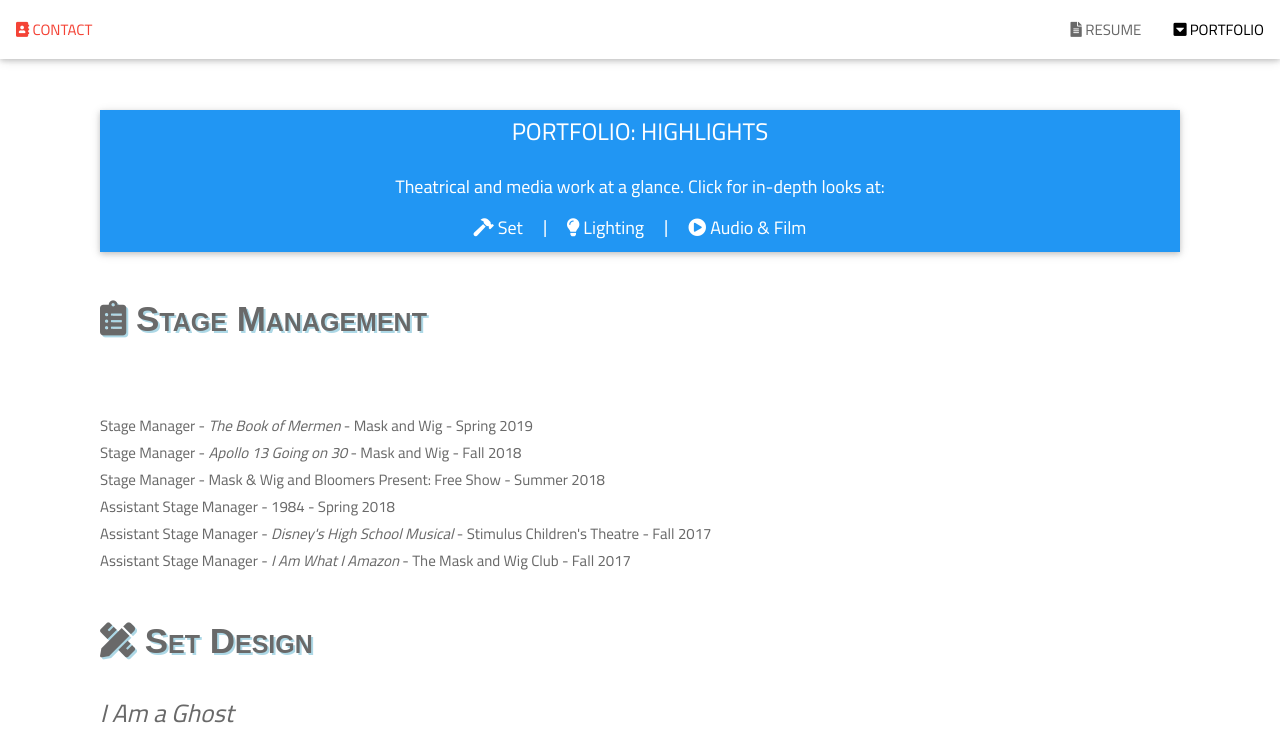
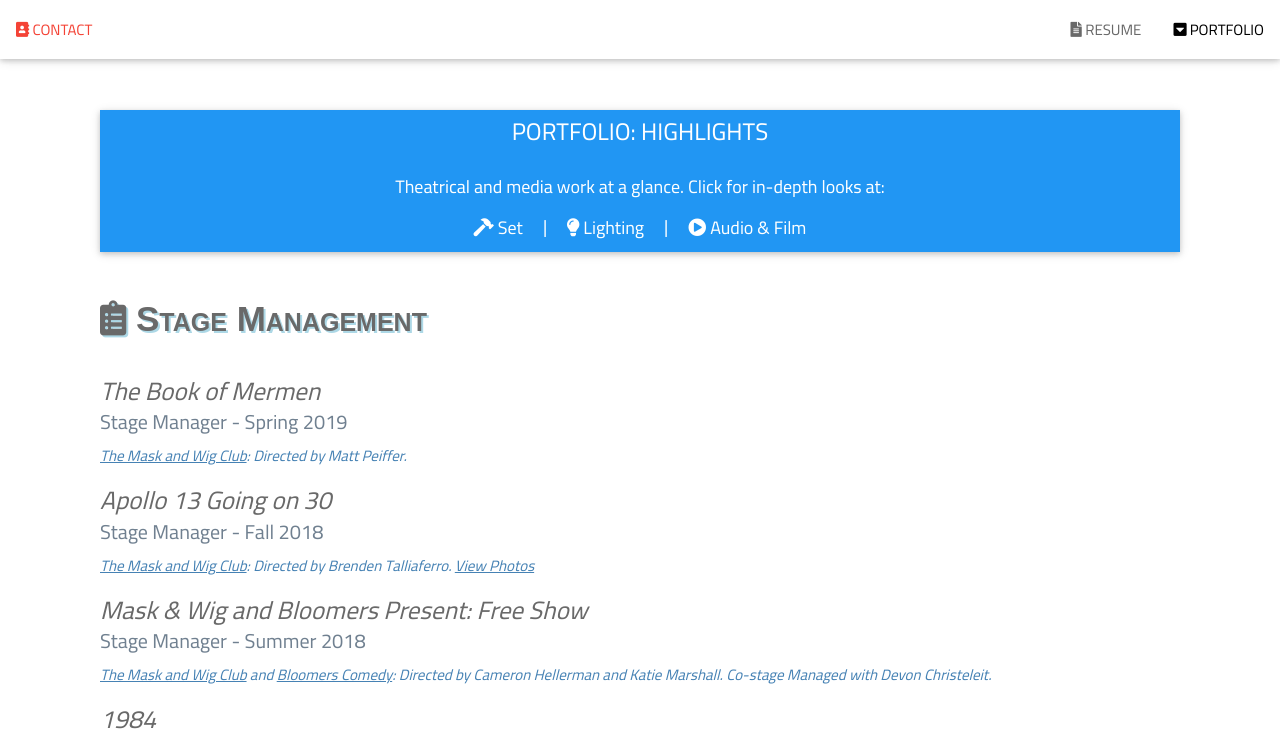
Before and after one commit to jnickseymour/jnickseymour.github.io, a Jekyll site: the page portfolio/at-a-glance.html, which Jekyll copies as it is, in a window 1280 px wide and 1400 px high. Shown: the top 735 px of the window. Built offline with Jekyll 4.4.1, drawn with Linux system fonts in a browser that asks for light colours; nearby versions of some CDN libraries; comment, search, counter and statistics services are not loaded; some of the changed text lies outside the part shown.

Commit message:
Update at-a-glance.html

```diff
--- a/portfolio/at-a-glance.html
+++ b/portfolio/at-a-glance.html
@@ -56,6 +56,13 @@ body, html {
   font-style: italic;
   font-size: 15px;
   text-align: right;
+  color: SteelBlue;
+}
+</style>
+<style>.caption-l {
+  font-style: italic;
+  font-size: 15px;
+  text-align: left;
   color: SteelBlue;
 }
 .videoWrapper {
@@ -118,19 +125,31 @@ body, html {
     <a href="#" class="w3-bar-item w3-button w3-hover-text-red w3-hover-blue" style="color:white"><i class="fas fa-hammer"></i> Set</a> | <a href="#" class="w3-bar-item w3-button w3-hover-text-red w3-hover-blue" style="color:white"><i class="fa fa-lightbulb"></i>  Lighting</a> | <a href="#" class="w3-bar-item w3-button w3-hover-text-red w3-hover-blue" style="color:white"><i class="fas fa-play-circle"></i> Audio & Film</a></p>
   </div>
    <div>
-    <p class="skill"><i class="fas fa-clipboard-list"></i> Stage Management</p><br>
-     Stage Manager - <em>The Book of Mermen</em> - Mask and Wig - Spring 2019<br>
-     Stage Manager - <em>Apollo 13 Going on 30</em> - Mask and Wig - Fall 2018<br>
-     Stage Manager - Mask &amp; Wig and Bloomers Present: Free Show - Summer 2018<br>
-     Assistant Stage Manager - 1984 - Spring 2018<br>
-     Assistant Stage Manager - <em>Disney's High School Musical </em>- Stimulus Children's Theatre - Fall 2017<br>
-     Assistant Stage Manager - <em>I Am What I Amazon</em> - The Mask and Wig Club - Fall 2017<br>
+    <p class="skill"><i class="fas fa-clipboard-list"></i> Stage Management</p>
+     <p class="show">The Book of Mermen</p>
+      <p class="position">Stage Manager - Spring 2019 </p>
+      <p class="caption-l"><a href="http://www.maskandwig.com/">The Mask and Wig Club</a>: Directed by Matt Peiffer.</p>
+     <p class="show">Apollo 13 Going on 30</p>
+      <p class="position">Stage Manager - Fall 2018 </p>
+      <p class="caption-l"><a href="http://www.maskandwig.com/">The Mask and Wig Club</a>: Directed by Brenden Talliaferro. <a href="https://www.flickr.com/photos/ethandwu/albums/72157696776361580/with/45402443822/">View Photos</a></p>
+     <p class="show">Mask &amp; Wig and Bloomers Present: Free Show</p>
+      <p class="position">Stage Manager - Summer 2018 </p>
+      <p class="caption-l"><a href="http://www.maskandwig.com/">The Mask and Wig Club</a> and <a href="https://www.bloomerscomedy.org/">Bloomers Comedy</a>: Directed by Cameron Hellerman and Katie Marshall. Co-stage Managed with Devon Christeleit.</p>
+     <p class="show">1984</p>
+      <p class="position">Assistant Stage Manager - Spring 2018 </p>
+      <p class="caption-l"><a href="https://theatre.sas.upenn.edu/">UPenn Theatre Arts Department</a>: Directed by Dr. James Schlatter, Stage Managed by Hannah Spear.</p>
+     <p class="show">Disney's High School Musical</p>
+      <p class="position">Stage Manager - Fall 2017 </p>
+      <p class="caption-l"><a href="https://stimuluschildrenstheatre.wordpress.com/">Stimulus Children's Theater</a>: Directed by Priscilla Felton, Stage Managed by Susanna Jaramillo.</p>
+     <p class="show">I Am What I Amazon</p>
+      <p class="position">Assistant Stage Manager - Fall 2017 </p>
+      <p class="caption-l"><a href="http://www.maskandwig.com/">The Mask and Wig Club</a>: Directed by Nico Carino, Stage Managed by Gabe Mickel.</p>
    </div>
    <div>
     <p class="skill"><i class="fas fa-pencil-ruler"></i> Set Design</p>
      <div>
       <p class="show">I Am a Ghost</p>
-      <p class="position">Set Designer, crew - Spring 2019 </p>
+      <p class="position">Set Designer, Crew - Spring 2019 </p>
 
      </div>
      <div>
@@ -139,14 +158,14 @@ body, html {
       <IMG SRC="/media/PATSC_1.jpg"style="width:66.667%"><IMG SRC="/media/PATSC_2.jpg" style="width:33.333%">
       <IMG SRC="/media/PATSC_3.jpg" style="width:50%"><IMG SRC="/media/PATSC_4.jpg" style="width:50%">
       <IMG SRC="/media/PATSC_5.jpg" style="width:50%"><IMG SRC="/media/PATSC_6.jpg" style="width:50%">
-      <p class="caption"><a href="http://www.quadramics.com/">Quadramics Theatre Company</a>: Directed by Elizabeth Maritnez, Master Carpenter Sabina Lowitt, Photos by Idil Demirdag.</em></p><br>
+      <p class="caption"><a href="http://www.quadramics.com/">Quadramics Theatre Company</a>: Directed by Elizabeth Maritnez, Master Carpenter Sabina Lowitt, Photos by Idil Demirdag.</em></p>
      </div>
      <div>
       <p class="show">Apollo 13 Going on 30</p>
-      <p class="position">Set Designer, Master Carpenter - Fall 2018</p><br>
+      <p class="position">Set Designer, Master Carpenter - Fall 2018</p>
       <IMG SRC="/media/A13GO30_1.jpg" style="width:30%"><IMG SRC="/media/A13GO30_2.jpg" style="width:40%"><IMG SRC="/media/A13GO30_3.jpg" style="width:30%">
       <IMG SRC="/media/A13GO30_4.jpg" style="width:50%"><IMG SRC="/media/A13GO30_5.jpg" style="width:50%">
-      <p class="caption"><a href="http://www.maskandwig.com/">The Mask and Wig Club</a>: Directed by Brenden Talliaferro, Photos by Ethan Wu. <a href="https://www.flickr.com/photos/ethandwu/albums/72157696776361580/with/45402443822/">More Photos</a></p><br>
+      <p class="caption"><a href="http://www.maskandwig.com/">The Mask and Wig Club</a>: Directed by Brenden Talliaferro, Photos by Ethan Wu. <a href="https://www.flickr.com/photos/ethandwu/albums/72157696776361580/with/45402443822/">More Photos</a></p>
      </div>
    </div>
    <div>
@@ -155,93 +174,93 @@ body, html {
       <p class="show">Little Shop of Horrors</p>
       <p class="position">Master Carpenter &amp; Puppeteer - Spring 2019</p>
       <IMG SRC="/media/LSOH_1.jpg", width="100%">
-      <p class="caption"><a href="http://www.quadramics.com/">Quadramics Theatre Company</a>: Directed by Susana Jaramillo, Set Design by Rowana Miller.</p><br>
+      <p class="caption"><a href="http://www.quadramics.com/">Quadramics Theatre Company</a>: Directed by Susana Jaramillo, Set Design by Rowana Miller.</p>
      </div>
      <div>
       <p class="show">The Book of Mermen</p>
       <p class="position">Master Carpenter - Spring 2019</p>
       <IMG SRC="/media/TBOM_1.jpg" style="width:50%"><IMG SRC="/media/TBOM_2.jpg" style="width:50%">
       <IMG SRC="/media/TBOM_3.jpg" style="width:30%"><IMG SRC="/media/TBOM_4.jpg" style="width:40%"><IMG SRC="/media/TBOM_5.jpg" style="width:30%">
-      <p class="caption"><a href="http://www.maskandwig.com/">The Mask and Wig Club</a>: Directed by Matt Peiffer, Set Design by Adam Riggar, Photos by Ethan Wu.</p><br>
+      <p class="caption"><a href="http://www.maskandwig.com/">The Mask and Wig Club</a>: Directed by Matt Peiffer, Set Design by Adam Riggar, Photos by Ethan Wu.</p>
      </div>
      <div>
       <p class="show">Fantastic Mr. Fox</p>
       <p class="position">Master Carpenter - Spring 2018 </p>
       <IMG SRC="/media/FMF_1.jpg" style="width:40%"><IMG SRC="/media/FMF_2.jpg" style="width:20%"><IMG SRC="/media/FMF_3.jpg" style="width:40%">
-      <p class="caption"><a href="https://stimuluschildrenstheatre.wordpress.com/">Stimulus Childrens Theater</a>: Directed by Jaws Calderon, Set Design by Sabina Lowitt.</p><br>
+      <p class="caption"><a href="https://stimuluschildrenstheatre.wordpress.com/">Stimulus Children's Theater</a>: Directed by Jaws Calderon, Set Design by Sabina Lowitt.</p>
      </div>
      <div>
       <p class="show">Juice Box Hero</p>
       <p class="position">Set Crew - Spring 2018</p>
       <IMG SRC="/media/JBH_1.jpg" style="width:100%">
-      <p class="caption"><a href="http://www.maskandwig.com/">The Mask and Wig Club</a>: Directed by Matt Peiffer, Set Design by Adam Riggar. <a href="https://www.facebook.com/TheMaskandWigClub/photos/?tab=album&album_id=1806206312785126">More Photos by Ethan Wu</a>.</p><br>
+      <p class="caption"><a href="http://www.maskandwig.com/">The Mask and Wig Club</a>: Directed by Matt Peiffer, Set Design by Adam Riggar. <a href="https://www.facebook.com/TheMaskandWigClub/photos/?tab=album&album_id=1806206312785126">More Photos by Ethan Wu</a>.</p>
      </div>
      <div>
       <p class="show">I Am What I Amazon</p>
       <p class="position">Set Crew - Fall 2017</p>
-      <IMG SRC="/media/IAWIA_1.jpg" style="width:100%"><br>
-      <p class="caption"><a href="http://www.maskandwig.com/">The Mask and Wig Club</a>: Set Design by Gabe Mickel, Photo by Ethan Wu.</p><br>
+      <IMG SRC="/media/IAWIA_1.jpg" style="width:100%">
+      <p class="caption"><a href="http://www.maskandwig.com/">The Mask and Wig Club</a>: Set Design by Gabe Mickel, Photo by Ethan Wu.</p>
      </div>
      <div>
       <p class="show">No Place Like Rome</p>
       <p class="position">Set Crew - Spring 2017</p>
-      <IMG SRC="/media/NPLR_1.jpg" style="width:100%"><br>
-      <p class="caption"><a href="http://www.maskandwig.com/">The Mask and Wig Club</a>: Directed by Matt Peiffer, Set Design by Adam Riggar. <a href="https://www.facebook.com/TheMaskandWigClub/photos/?tab=album&album_id=1449388218466939">More Photos</a>.</p><br>
+      <IMG SRC="/media/NPLR_1.jpg" style="width:100%">
+      <p class="caption"><a href="http://www.maskandwig.com/">The Mask and Wig Club</a>: Directed by Matt Peiffer, Set Design by Adam Riggar. <a href="https://www.facebook.com/TheMaskandWigClub/photos/?tab=album&album_id=1449388218466939">More Photos</a>.</p>
      </div>
      <div>
       <p class="show">Magic Mike &amp; Ike</p>
       <p class="position">Set Crew - Fall 2016</p>
-      <IMG SRC="/media/MMAI_1.jpg" style="width:100%"> <br>
-      <p class="caption"><a href="http://www.maskandwig.com/">The Mask and Wig Club</a>: Set Design by Spencer Winson. <a href="https://www.facebook.com/TheMaskandWigClub/photos/?tab=album&album_id=1231823723556724">More Photos</a>.</p><br>
+      <IMG SRC="/media/MMAI_1.jpg" style="width:100%">
+      <p class="caption"><a href="http://www.maskandwig.com/">The Mask and Wig Club</a>: Set Design by Spencer Winson. <a href="https://www.facebook.com/TheMaskandWigClub/photos/?tab=album&album_id=1231823723556724">More Photos</a>.</p>
      </div>
      <div>
       <p class="show">Flight Club</p>
       <p class="position">Set Crew - Spring 2016</p>
-      <IMG SRC="/media/FC_1.jpg" style="width:100%"><br>
-      <p class="caption"><a href="http://www.maskandwig.com/">The Mask and Wig Club</a>: Directed by Matt Piffer, Set Design by Adam Riggar. <a href="https://www.facebook.com/TheMaskandWigClub/photos/?tab=album&album_id=982297128509386">More Photos</a>.</p><br>
+      <IMG SRC="/media/FC_1.jpg" style="width:100%">
+      <p class="caption"><a href="http://www.maskandwig.com/">The Mask and Wig Club</a>: Directed by Matt Piffer, Set Design by Adam Riggar. <a href="https://www.facebook.com/TheMaskandWigClub/photos/?tab=album&album_id=982297128509386">More Photos</a>.</p>
      </div>
      <div>
       <p class="show">No Country For Old Penn</p>
       <p class="position">Set Crew - Fall 2015</p>
-      <IMG SRC="/media/NCFOP_1.jpg" style="width:100%"><br>
-      <p class="caption"><a href="http://www.maskandwig.com/">The Mask and Wig Club</a>: Set Design by Billy Clarke. <a href="https://www.facebook.com/TheMaskandWigClub/photos/?tab=album&album_id=932784683460631">More Photos</a>.</p><br>
+      <IMG SRC="/media/NCFOP_1.jpg" style="width:100%">
+      <p class="caption"><a href="http://www.maskandwig.com/">The Mask and Wig Club</a>: Set Design by Billy Clarke. <a href="https://www.facebook.com/TheMaskandWigClub/photos/?tab=album&album_id=932784683460631">More Photos</a>.</p>
      </div>
    </div>
    <div>
-    <p class="skill"><i class="fa fa-lightbulb"></i> Lighting</p><br>
+    <p class="skill"><i class="fa fa-lightbulb"></i> Lighting</p>
      <div>
       <p class="show">Hedwig and the Angry Inch</p>
       <p class="position">Lights Crew - Winter 2019</p>
-      <IMG SRC="/media/HATAI_1.jpg"style=" width:29.304%"><IMG SRC="/media/HATAI_2.jpg" style="width:70.696%"><br>
-      <p class="caption"><a href="http://www.quadramics.com/">Quadramics Theatre Company</a>: Directed by Susanna Jaramillo, Lighting Design by Josh Ogunleye, Photos by Connor Benson.</p><br>
+      <IMG SRC="/media/HATAI_1.jpg"style=" width:29.304%"><IMG SRC="/media/HATAI_2.jpg" style="width:70.696%">
+      <p class="caption"><a href="http://www.quadramics.com/">Quadramics Theatre Company</a>: Directed by Susanna Jaramillo, Lighting Design by Josh Ogunleye, Photos by Connor Benson.</p>
      </div>
      <div>
       <p class="show">Harry Potter</p>
       <p class="position">Lead Lighting Designer - Fall 2018</p>
       <div class="videoWrapper">
-       <iframe width="928" height="522" src="https://www.youtube.com/embed/sdWsK4odtDs" frameborder="0" allow="accelerometer; autoplay; encrypted-media; gyroscope; picture-in-picture" allowfullscreen=""></iframe> <br>
+       <iframe width="928" height="522" src="https://www.youtube.com/embed/sdWsK4odtDs" frameborder="0" allow="accelerometer; autoplay; encrypted-media; gyroscope; picture-in-picture" allowfullscreen=""></iframe>
       </div>
-      <p class="caption"><a href="https://strictlyfunk.org/">Strictly Funk Dance Company</a>: Dance choreography by Olivia Diong and Walter Little. Show features designs by Mason Elms and Dean Jones. <a href="">View More</a>.</p><br>
+      <p class="caption"><a href="https://strictlyfunk.org/">Strictly Funk Dance Company</a>: Dance choreography by Olivia Diong and Walter Little. Show features designs by Mason Elms and Dean Jones. <a href="">View More</a>.</p>
      </div>
      <div>
       <p class="show">Legacy</p>
       <p class="position">Lead Lighting Designer - Spring 2018</p>
-      <p class="caption"><a href="https://strictlyfunk.org/">Strictly Funk Dance Company</a>: Dance choreography by . Show features designs by Mason Elms. <a href="">View More</a>.</p><br>
+      <p class="caption"><a href="https://strictlyfunk.org/">Strictly Funk Dance Company</a>: Dance choreography by . Show features designs by Mason Elms. <a href="">View More</a>.</p>
      </div>
      <div>
       <p class="show">Willy Wonka</p>
       <p class="position">Lead Lighting Designer - Fall 2017</p>
-      <p class="caption"><a href="https://strictlyfunk.org/">Strictly Funk Dance Company</a>: Dance choreography by . Show features designs by Mason Elms. <a href="">View More</a>.</p><br>
+      <p class="caption"><a href="https://strictlyfunk.org/">Strictly Funk Dance Company</a>: Dance choreography by . Show features designs by Mason Elms. <a href="">View More</a>.</p>
      </div>
      <div>
       <p class="show">Gotham City</p>
       <p class="position">Lead Lighting Designer - Spring 2017</p>
-      <p class="caption"><a href="https://strictlyfunk.org/">Strictly Funk Dance Company</a>: Dance choreography by . Show features designs by Mason Elms and Grant Shao. <a href="">View More</a>.</p><br>
+      <p class="caption"><a href="https://strictlyfunk.org/">Strictly Funk Dance Company</a>: Dance choreography by . Show features designs by Mason Elms and Grant Shao. <a href="">View More</a>.</p>
      </div>
      <div>
       <p class="show">Inception</p>
       <p class="position">Lead Lighting Designer - Fall 2016</p>
-      <p class="caption"><a href="https://strictlyfunk.org/">Strictly Funk Dance Company</a>: Dance choreography by . Show features designs by Spencer Winson and Mason Elms. <a href="">View More</a>.</p><br>
+      <p class="caption"><a href="https://strictlyfunk.org/">Strictly Funk Dance Company</a>: Dance choreography by . Show features designs by Spencer Winson and Mason Elms. <a href="">View More</a>.</p>
      </div>
      <div>
       <p class="show">Creep (Music Video)</p>
@@ -249,7 +268,7 @@ body, html {
       <div class="videoWrapper">
        <iframe width="928" height="522" src="https://www.youtube.com/embed/R8P_FBX78NA" frameborder="0" allow="accelerometer; autoplay; encrypted-media; gyroscope; picture-in-picture" allowfullscreen=""></iframe>
       </div>
-      <p class="caption"><a href="https://www.penncounterparts.com/">Counterparts</a> and <a href="https://www.artshousedance.com/">Arts House Dance</a>: Directed by Anthony Anthony Anchelowitz, Cinematography by <a href="https://www.kevincfilms.com/">Kevin Chiu</a>.</p><br>
+      <p class="caption"><a href="https://www.penncounterparts.com/">Counterparts</a> and <a href="https://www.artshousedance.com/">Arts House Dance</a>: Directed by Anthony Anthony Anchelowitz, Cinematography by <a href="https://www.kevincfilms.com/">Kevin Chiu</a>.</p>
      </div>
      <div>
       <p class="show">Flight Club</p>
@@ -257,7 +276,7 @@ body, html {
       <div class="videoWrapper">
        <iframe src="https://www.facebook.com/plugins/video.php?href=https%3A%2F%2Fwww.facebook.com%2FTheMaskandWigClub%2Fvideos%2F1661454977260261%2F&show_text=0&width=928" width="928" height="522" style="border:none;overflow:hidden" scrolling="no" frameborder="0" allowTransparency="true" allowFullScreen="true"></iframe>
       </div>
-      <p class="caption"><a href="http://www.maskandwig.com/">The Mask and Wig Club</a>: Directed by Matt Piffer, Set Design by Adam Riggar. <a href="https://www.facebook.com/TheMaskandWigClub/photos/?tab=album&album_id=982297128509386">View Photos</a>.</p><br>
+      <p class="caption"><a href="http://www.maskandwig.com/">The Mask and Wig Club</a>: Directed by Matt Piffer, Set Design by Adam Riggar. <a href="https://www.facebook.com/TheMaskandWigClub/photos/?tab=album&album_id=982297128509386">View Photos</a>.</p>
      </div>
      <div>
       <p class="show">Atlantis</p>
@@ -265,12 +284,12 @@ body, html {
       <div class="videoWrapper">
        <iframe width="928" height="522" src="https://www.youtube.com/embed/Zd_IgUlUt_w" frameborder="0" allow="accelerometer; autoplay; encrypted-media; gyroscope; picture-in-picture" allowfullscreen></iframe>
       </div>
-      <p class="caption"><a href="https://strictlyfunk.org/">Strictly Funk Dance Company</a>: Dance choreography by . Show features designs by Billy Clarke and Spencer Winson. <a href="">View More</a>.</p><br>
+      <p class="caption"><a href="https://strictlyfunk.org/">Strictly Funk Dance Company</a>: Dance choreography by . Show features designs by Billy Clarke and Spencer Winson. <a href="">View More</a>.</p>
      </div>
      <div>
       <p class="show">Cirque du Soleil: Ka</p>
       <p class="position">Lighting Designer - Fall 2015</p>
-      <p class="caption"><a href="https://strictlyfunk.org/">Strictly Funk Dance Company</a>: Dance choreography by . Show features designs by Billy Clarke and Spencer Winson. <a href="">View More</a>.</p><br>
+      <p class="caption"><a href="https://strictlyfunk.org/">Strictly Funk Dance Company</a>: Dance choreography by . Show features designs by Billy Clarke and Spencer Winson. <a href="">View More</a>.</p>
      </div>
      <div>
       <p class="show">No Country For Old Penn</p>
@@ -278,28 +297,35 @@ body, html {
       <div class="videoWrapper">
        <iframe src="https://www.facebook.com/plugins/video.php?href=https%3A%2F%2Fwww.facebook.com%2FTheMaskandWigClub%2Fvideos%2F1153006361438461%2F&show_text=0&width=928" width="928" height="522" style="border:none;overflow:hidden" scrolling="no" frameborder="0" allowTransparency="true" allowFullScreen="true"></iframe>
       </div>
-      <p class="caption"><a href="http://www.maskandwig.com/">The Mask and Wig Club</a>: Set Design by Billy Clarke. <a href="https://www.facebook.com/TheMaskandWigClub/photos/?tab=album&album_id=932784683460631">View Photos</a>.</p><br>
+      <p class="caption"><a href="http://www.maskandwig.com/">The Mask and Wig Club</a>: Set Design by Billy Clarke. <a href="https://www.facebook.com/TheMaskandWigClub/photos/?tab=album&album_id=932784683460631">View Photos</a>.</p>
      </div>
    </div>
    <div>
-    <p class="skill"><i class="fas fa-microphone-alt"></i> Theatrical and Studio Audio Editing and Production</p><br>
+    <p class="skill"><i class="fas fa-microphone-alt"></i> Theatrical and Studio Audio Editing and Production</p>
      <div>
-      Sound Designer - <em><a href="https://www.broadstreetreview.com/theater/comedysportz-presents-patrick-romano-and-benjamin-behrends-two-man-one-man#">Two-Man One-Man</a></em> - Summer 2017, Spring 2018<br>
+      <p class="show">Two-Man One-Man</p>
+      <p class="position">Sound Designer - Summer 2017, Spring 2018</p>
+      <p class="caption-l">Philadelphia Fringe, ComedySportz Philly, Edinburgh Fringe: Created by Patrick Romano and Benjamin Behrends.</p>
      </div>
    </div>
    <div>
-    <p class="skill"><i class="fas fa-film"></i> Video Editing and Production</p><br>
+    <p class="skill"><i class="fas fa-film"></i> Video Editing and Production</p>
      <div>
-      <p>Editor - Mask and Wig's 129th Year - Summer 2017<br>  </p>
+     <p class="show">Mask and Wig's 129th Year</p>
+      <p class="position">Editor - Summer 2017 </p>
+      <p>Editor - Mask and Wig's 129th Year - Summer 2017</p>
       <div class="videoWrapper">
        <iframe width="928" height="522" src="https://www.youtube.com/embed/mVeYdIGFL6c" frameborder="0" allow="accelerometer; autoplay; encrypted-media; gyroscope; picture-in-picture" allowfullscreen=""></iframe>
       </div>
+      <p class="caption"><a href="http://www.maskandwig.com/">The Mask and Wig Club</a>: Videography by the 2016-2017 company.</p>
      </div>
      <div>
-      <p>Production Assistant - <em>Tiny Instruments</em> EP 4: SHIVA</a> - Summer 2017</p><br>
+     <p class="show">Tiny Instruments EP 4: SHIVA</p>
+      <p class="position">Production Assistant - Summer 2017 </p>
       <div class="videoWrapper">
        <iframe width="928" height="522" src="https://www.youtube.com/embed/AKEYloLZoN0" frameborder="0" allow="accelerometer; autoplay; encrypted-media; gyroscope; picture-in-picture" allowfullscreen></iframe>
       </div>
+      <p class="caption">Directed by Josh Horowitz. Photography Direction by Tyler Burke.</p>
      </div>
    </div>
  </div>
```
